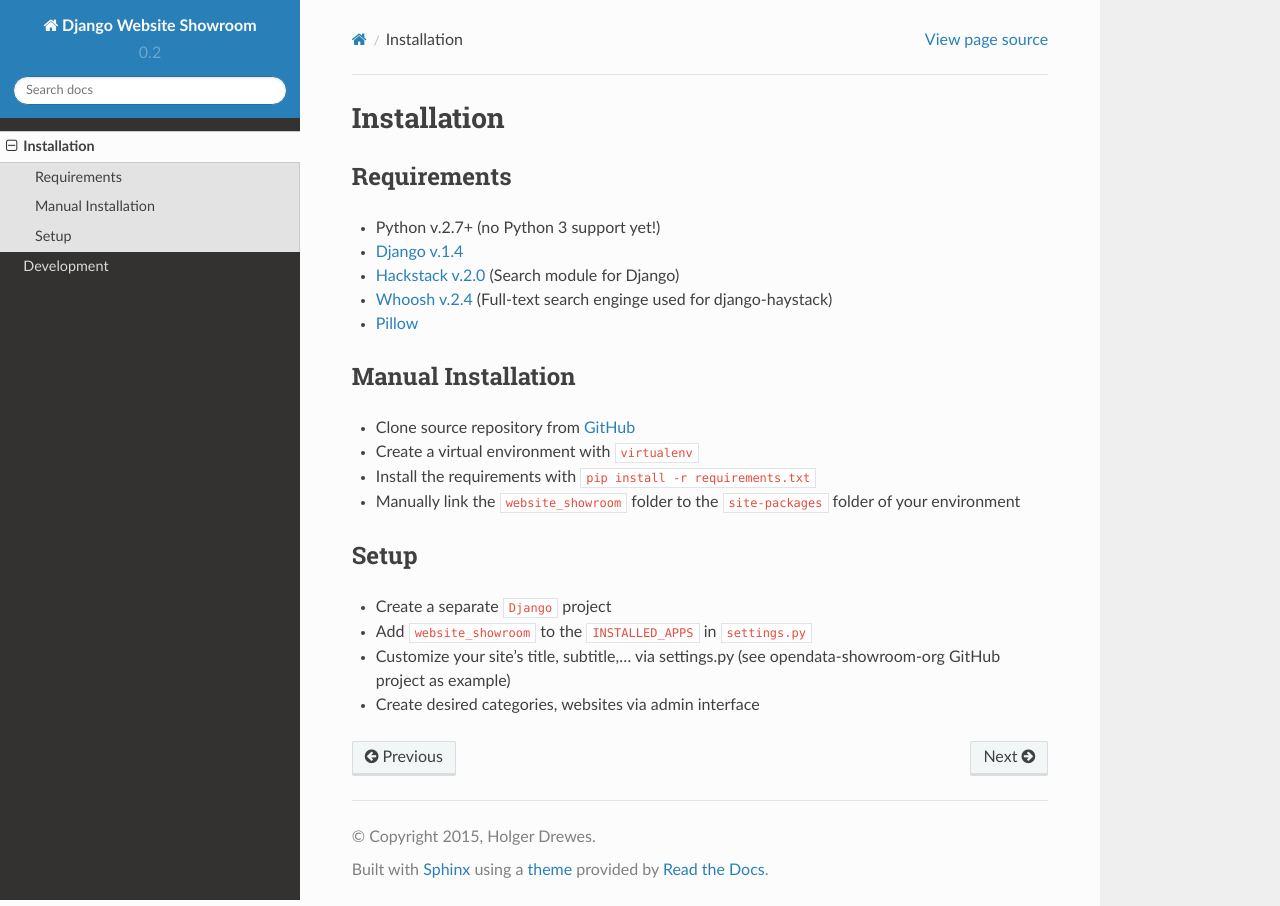
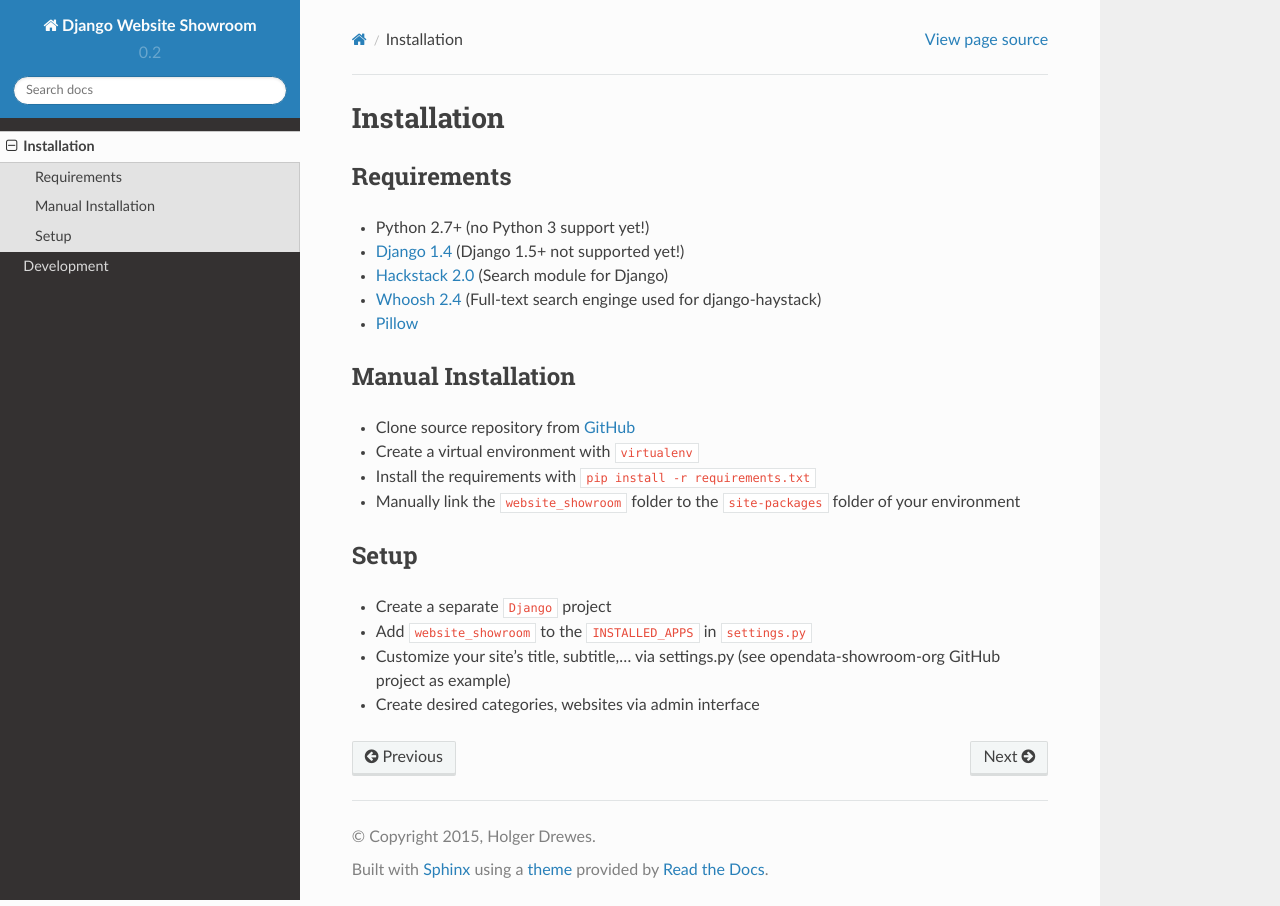
Before and after one commit to webdeveloper001/django-showcase, a Sphinx documentation site: the page built from docs/installation.rst, in a window 1280 px wide. Built offline with Sphinx 7.4.7 and the Read the Docs theme 2.0.0, drawn with Linux system fonts in a browser that asks for light colours.

```diff
--- a/docs/development.rst
+++ b/docs/development.rst
@@ -10,3 +10,6 @@ Release Notes
 * Made ``Haystack`` work again, fixed requirements to ``django-haystack==2.0.0`` and ``Whoosh==2.4.1`` (new
   setting HAYSTACK_SIGNAL_PROCESSOR = 'haystack.signals.RealtimeSignalProcessor' in ``settings.py`` necessary)
 * Replaced ``PIL`` requirement with ``Pillow``
+* Support for ``Django 1.8`` (older versions dropped), coming from ``1.4`` following adoptions are necessary:
+
+  * ``ALLOWED_HOSTS`` has to be added to ``settings.py``
--- a/docs/installation.rst
+++ b/docs/installation.rst
@@ -4,10 +4,10 @@ Installation
 
 Requirements
 ------------
-- Python v.2.7+ (no Python 3 support yet!)
-- `Django v.1.4 <https://www.djangoproject.com/>`_
-- `Hackstack v.2.0 <http://haystacksearch.org/>`_ (Search module for Django)
-- `Whoosh v.2.4 <https://pypi.python.org/pypi/Whoosh/>`_ (Full-text search enginge used for django-haystack)
+- Python 2.7+ (no Python 3 support yet!)
+- `Django 1.4 <https://www.djangoproject.com/>`_ (Django 1.5+ not supported yet!)
+- `Hackstack 2.0 <http://haystacksearch.org/>`_ (Search module for Django)
+- `Whoosh 2.4 <https://pypi.python.org/pypi/Whoosh/>`_ (Full-text search enginge used for django-haystack)
 - `Pillow <https://pypi.python.org/pypi/Pillow/2.9.0>`_
 
 Manual Installation
```
Also changed, not shown: 1 other file.
